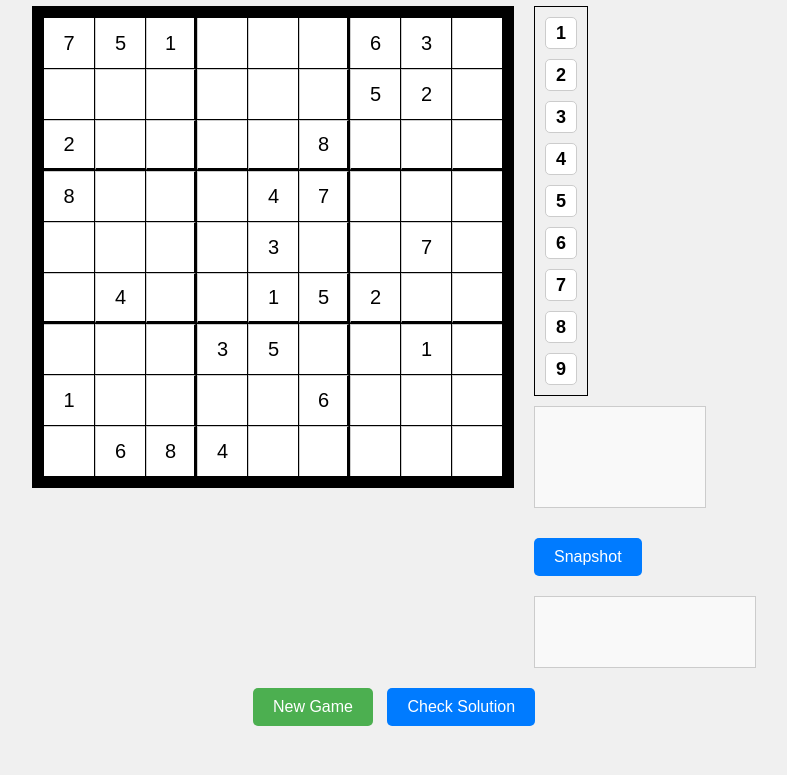
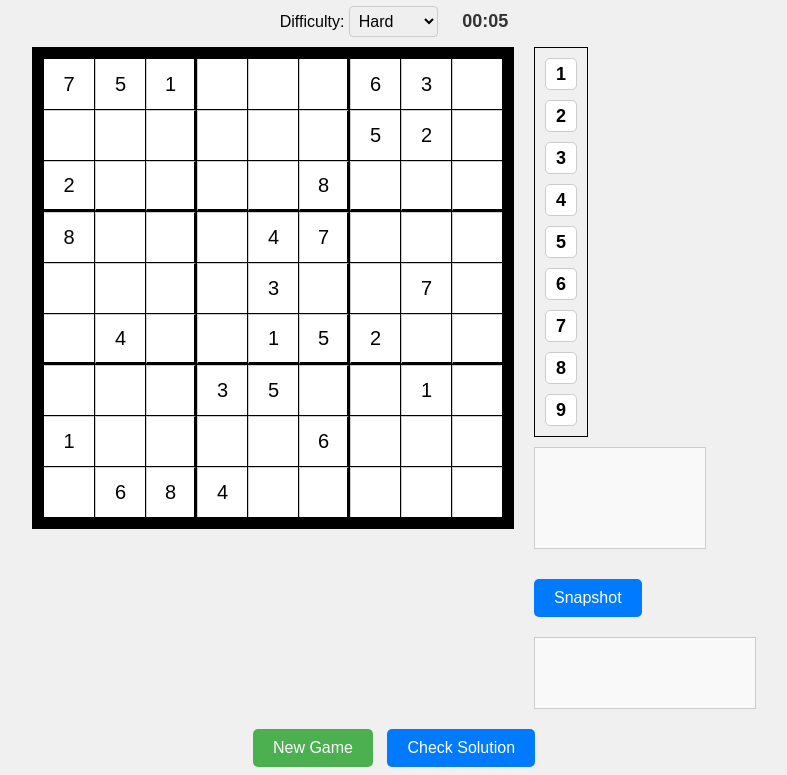
Before and after one commit to dapenglio/sudoku, a website: page public/index.html in a window 1280 px wide. Shown: the part 102-877 px from the top of the page, without its empty margins (246-1033 px from the left). Before the commit the page ends 836 px from the top, so only its background shows below. Drawn offline with Linux system fonts and the light colour scheme.

Commit message:
add a timer

```diff
--- a/public/index.html
+++ b/public/index.html
@@ -10,10 +10,14 @@ document.addEventListener('DOMContentLoaded', () => {
     const digitIndicator = document.getElementById('digit-indicator').children;
     let puzzle = [];
     let solution = Array.from({ length: 9 }, () => Array(9).fill(0));
+    let startTime;
+    let timerInterval;
+    let isTimerRunning = false;
 
     // Generate the Sudoku puzzle locally
     puzzle = generateSudoku();
     renderBoard(puzzle);
+    startTimer();
 
     function generateSudoku() {
       function generateCompleteSudoku() {
@@ -703,12 +707,21 @@ document.addEventListener('DOMContentLoaded', () => {
 
     document.getElementById('check-solution').addEventListener('click', () => {
         const isValid = validateSudoku(puzzle, solution);
-        alert(isValid ? 'Correct solution!' : 'Incorrect solution. Try again.');
+        //alert(isValid ? 'Correct solution!' : 'Incorrect solution. Try again.');
+        if (isValid) {
+            stopTimer();
+            const time = document.getElementById('timer').textContent;
+            alert(`Correct solution! Time: ${time}`);
+        } else {
+            alert('Incorrect solution. Try again. Clock is ticking...');
+        }
     });
 
     document.getElementById('new-game').addEventListener('click', startNewGame);
     function startNewGame() {
-        const difficulty = 'hard'; // Default or get from UI
+        //const difficulty = 'hard'; // Default or get from UI
+        const difficulty = document.getElementById('difficulty').value;
+
 
         // Generate new puzzle
         puzzle = generateSudoku(difficulty);
@@ -729,10 +742,39 @@ document.addEventListener('DOMContentLoaded', () => {
             digitIndicator[i].classList.remove('completed');
         }
 
-        // If you implement a timer, you would reset it here
-        // stopTimer();
-        // startTimer();
+        document.getElementById('hint-area').innerHTML = '';
+        startTimer();
     }
+
+    function startTimer() {
+        stopTimer();
+        startTime = Date.now();
+        isTimerRunning = true;
+        timerInterval = setInterval(updateTimerDisplay, 1000);
+    }
+
+    function updateTimerDisplay() {
+        if (!isTimerRunning) return;
+        const elapsed = Math.floor((Date.now() - startTime) / 1000);
+        const minutes = Math.floor(elapsed / 60).toString().padStart(2, '0');
+        const seconds = (elapsed % 60).toString().padStart(2, '0');
+        document.getElementById('timer').textContent = `${minutes}:${seconds}`;
+    }
+
+    function stopTimer() {
+        clearInterval(timerInterval);
+        isTimerRunning = false;
+    }
+
+    function getCurrentTime() {
+        const elapsed = Math.floor((Date.now() - startTime) / 1000);
+        return {
+            minutes: Math.floor(elapsed / 60),
+            seconds: elapsed % 60
+        };
+    }
+
+    startTimer();
 });
 </script>
 <style>
@@ -980,7 +1022,7 @@ button:hover {
 
 #new-game {
     margin-right: 10px;
-    background-color: #4CAF50; /* Green color for new game */
+    background-color: #4CAF50;
 }
 
 #new-game:hover {
@@ -1010,10 +1052,39 @@ button:hover {
     font-size: 16px;
     border: 1px solid #ccc;
 }
+
+.difficulty-selector {
+    margin: 10px 0;
+    font-size: 16px;
+}
+
+.difficulty-selector select {
+    padding: 5px;
+    font-size: 16px;
+    border-radius: 4px;
+    border: 1px solid #ccc;
+}
+
+#timer {
+    margin-left: 20px;
+    font-size: 18px;
+    font-weight: bold;
+    color: #333;
+}
 </style>
 </head>
 <body>
     <h1>Sudoku Game</h1>
+
+    <div class="difficulty-selector">
+        <label for="difficulty">Difficulty: </label>
+        <select id="difficulty">
+            <option value="easy">Easy</option>
+            <option value="medium">Medium</option>
+            <option value="hard" selected>Hard</option>
+        </select>
+        <span id="timer">00:00</span>
+    </div>
 
     <div id="game-container">
         <div id="sudoku-board"></div>
```
